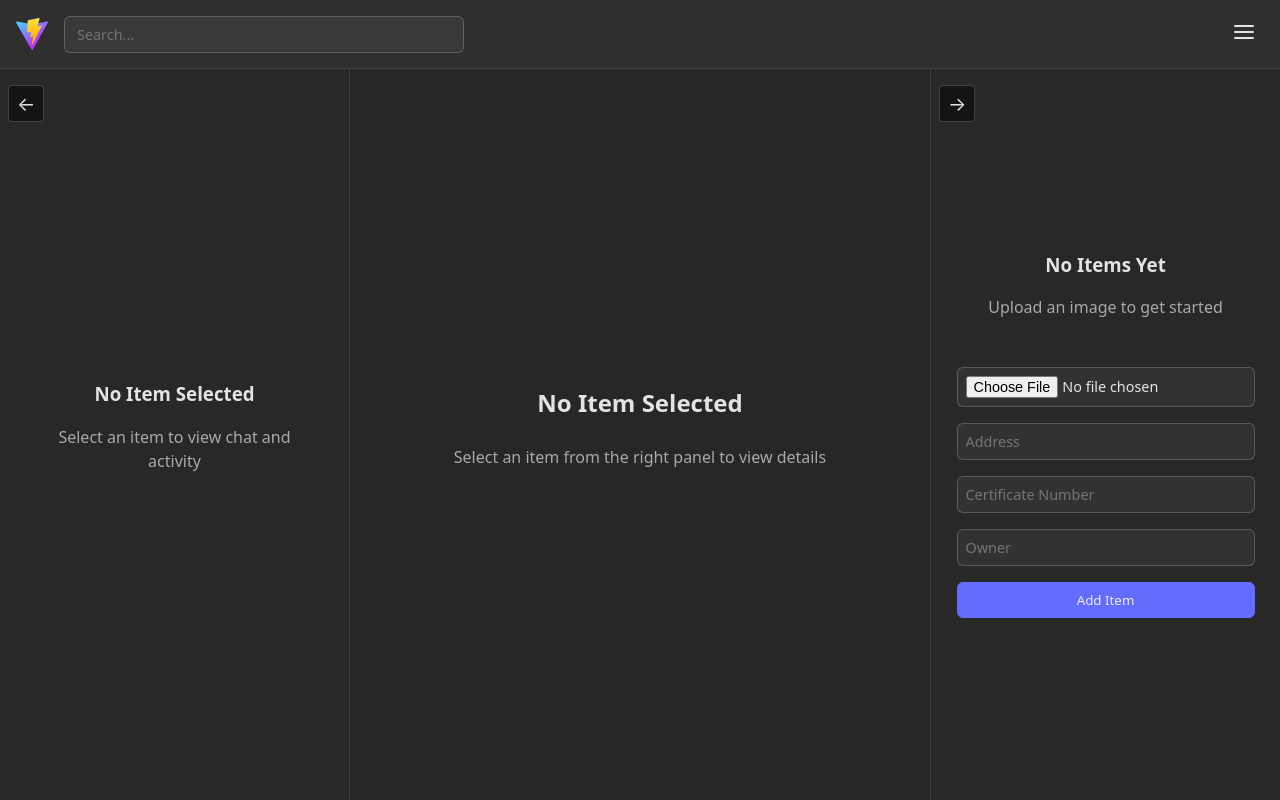
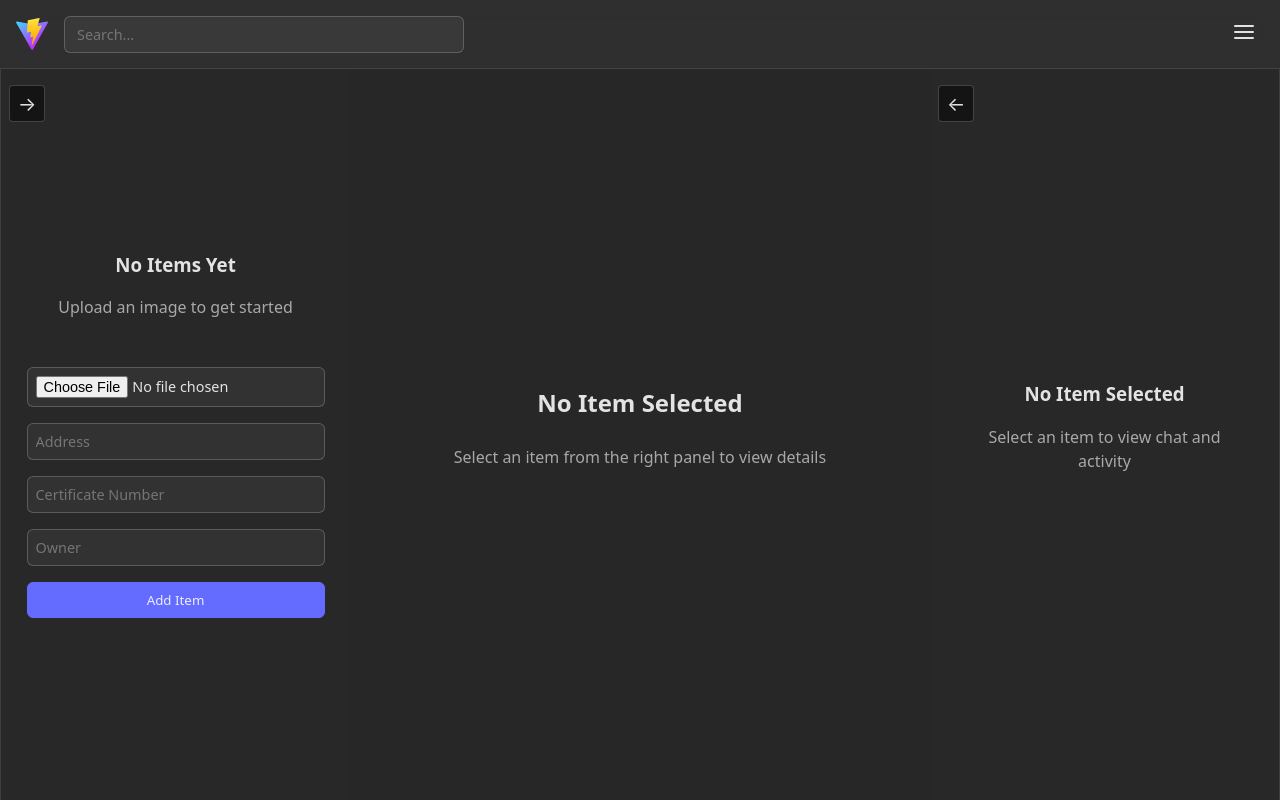
Before and after one commit to phuctanpham/a3, a React (Vite) app in the folder app/: page / in a window 1280 px wide. Built offline with nearby package versions, Linux system fonts and the light colour scheme.

Commit message:
phuctanpham @ 261025 : updating App.tsx for changing left and right column

```diff
--- a/app/src/App.tsx
+++ b/app/src/App.tsx
@@ -230,18 +230,18 @@ function App() {
         ) : (
           // Desktop: Three columns
           <>
-            <LeftColumn
-              selectedItem={selectedItem}
-              expanded={leftExpanded}
-              onToggleExpand={() => setLeftExpanded(!leftExpanded)}
-            />
-            <MiddleColumn selectedItem={selectedItem} />
             <RightColumn
               items={items}
               selectedItemId={selectedItemId}
               onSelectItem={setSelectedItemId}
               onAddItem={handleAddItem}
               uploadEnabled={config?.UPLOAD_API_CONFIG ?? false}
+              expanded={leftExpanded}
+              onToggleExpand={() => setLeftExpanded(!leftExpanded)}
+            />
+            <MiddleColumn selectedItem={selectedItem} />
+            <LeftColumn
+              selectedItem={selectedItem}
               expanded={rightExpanded}
               onToggleExpand={() => setRightExpanded(!rightExpanded)}
             />
```
